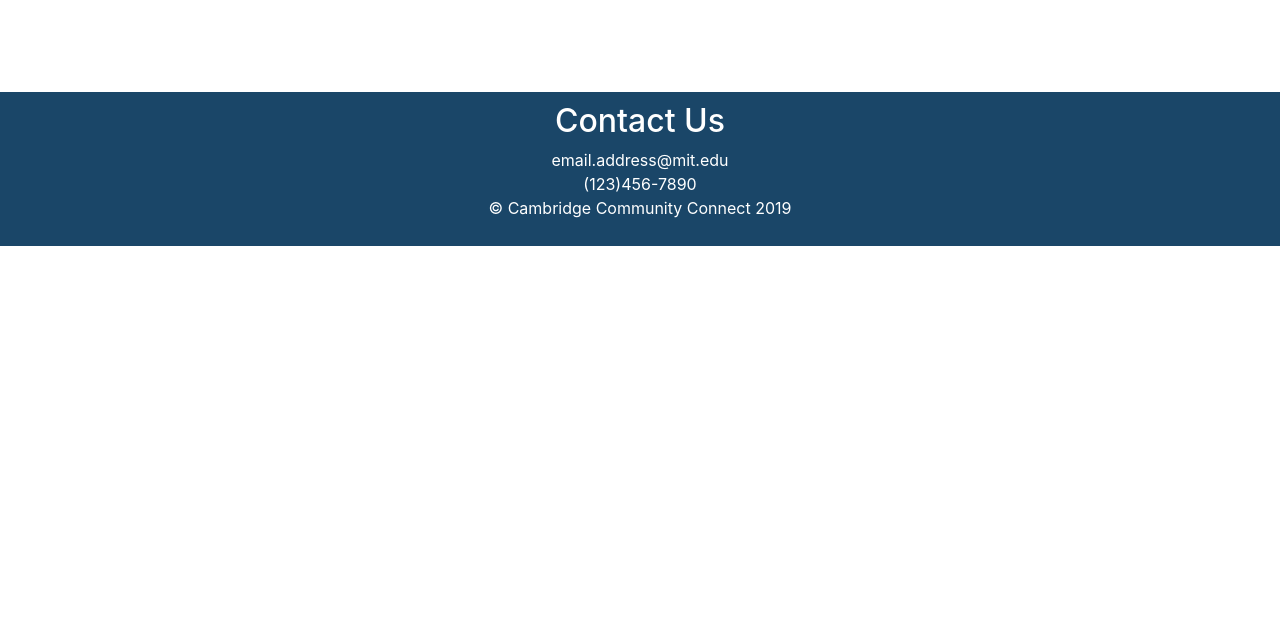
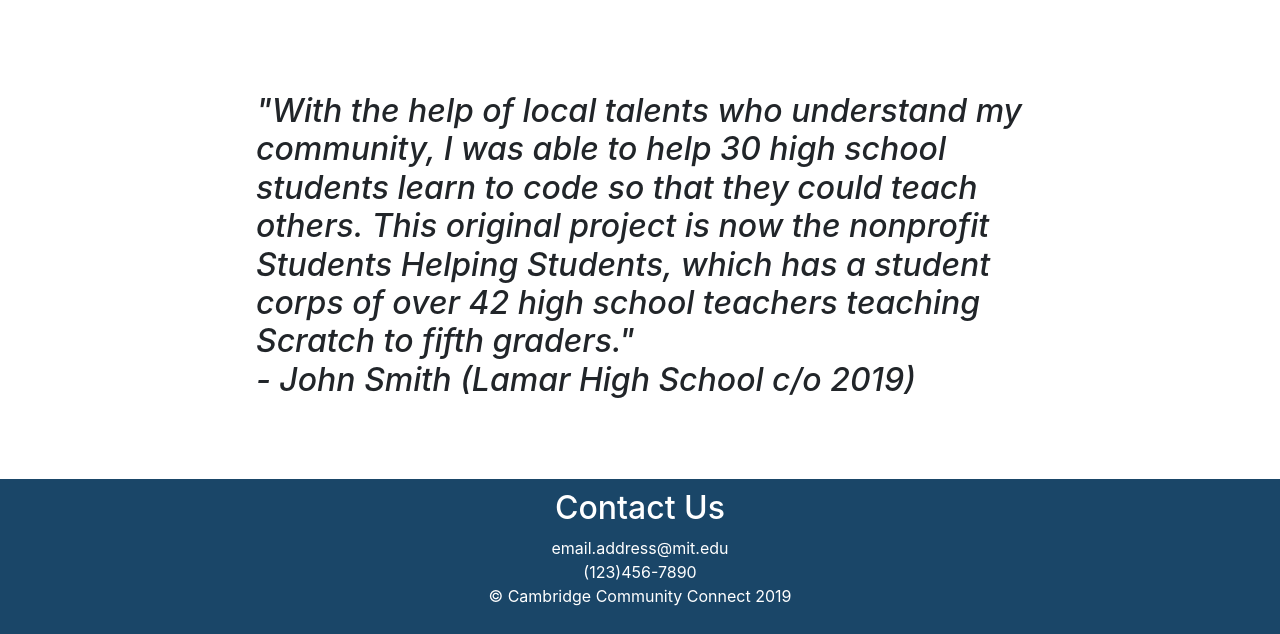
Before and after one commit to Uriel-G/HackMIT2019, a plain HTML site: page index.html in a window 1280 px wide. Shown: the part 1054-1688 px from the top of the page. Before the commit the page ends 1300 px from the top, so only its background shows below. Drawn offline with nearby package versions, Linux system fonts and the light colour scheme.

Commit message:
stylizing front page

```diff
--- a/index.html
+++ b/index.html
@@ -22,6 +22,7 @@
   <link href="//maxcdn.bootstrapcdn.com/bootstrap/4.1.1/css/bootstrap.min.css" rel="stylesheet" id="bootstrap-css">
     <script src="//maxcdn.bootstrapcdn.com/bootstrap/4.1.1/js/bootstrap.min.js"></script>
     <script src="//cdnjs.cloudflare.com/ajax/libs/jquery/3.2.1/jquery.min.js"></script>
+    <link rel="stylesheet" href="//maxcdn.bootstrapcdn.com/font-awesome/4.1.0/css/font-awesome.min.css">
 
 </head>
 
@@ -62,7 +63,8 @@
         .search-sec{
             background: #1A4668;
         }
-}
+    }
+
 </style>
 
 <body>
@@ -127,6 +129,18 @@
         </div>
     </section>
 
+    <section id="fllerQuotes">
+        <row id="quote1">
+        <h2 style="margin-left: 20%; margin-right: 20%;"><i>"With the help of local talents who understand my community, I was able to help 30 high school students
+            learn to code so that they could teach others. This original project is now the nonprofit Students Helping Students,
+            which has a student corps of over 42 high school teachers teaching Scratch to fifth graders."<br>
+            - John Smith (Lamar High School c/o 2019)
+        </i></h2>
+        </row>
+    </section>
+
+    <br><br><br>
+
         <nav class="navbar-darkfixed-top" style="padding:10px;text-align: center; background-color:#1A4668">
             <h2 style="color: white;">Contact Us</h2>
                 <a style="color: white;" href="mailto: email.address@mit.edu">email.address@mit.edu</a>
```
